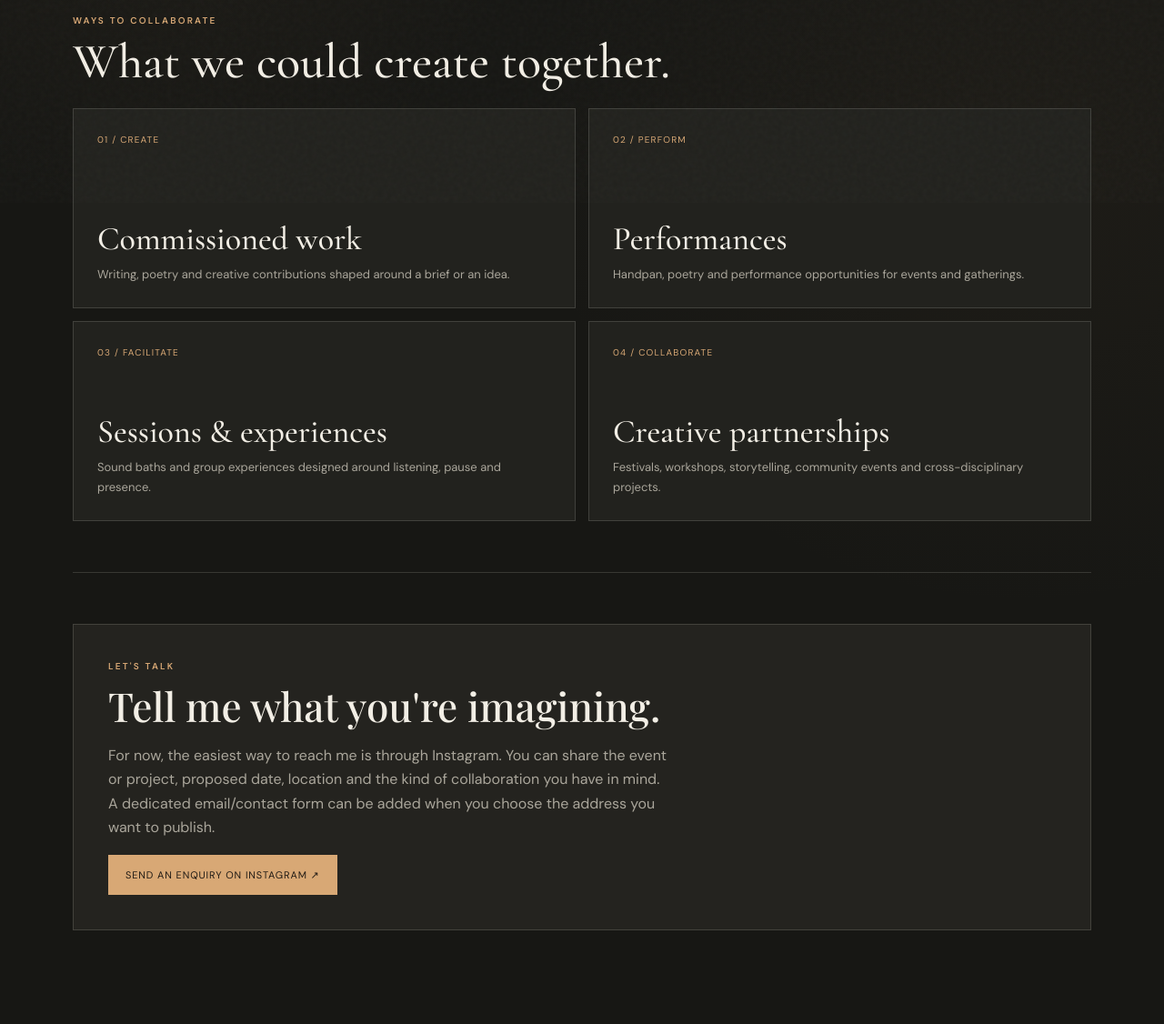
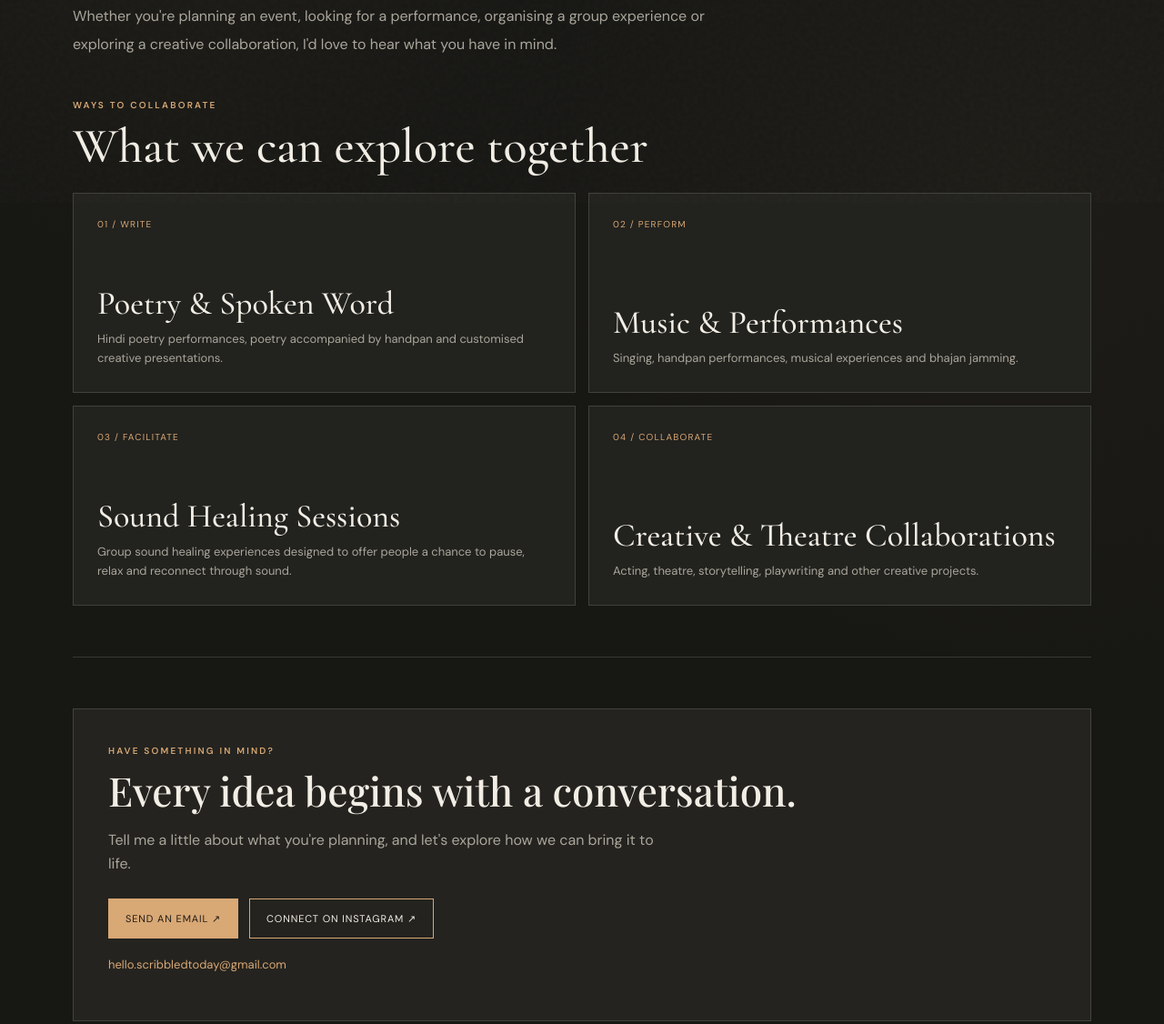
Before and after one commit to scribbledtoday/scribbledtoday-website, an Astro site: page /work-with-me in a window 1280 px wide. Shown: the part 577-1703 px from the top of the page at 91% size. Built offline with nearby package versions, Linux system fonts and the light colour scheme; Astro itself is replaced by a stand-in of ours; a web font is replaced by a local one.

Commit message:
Publish approved Work With Me page and email contact

```diff
--- a/src/pages/work-with-me/index.astro
+++ b/src/pages/work-with-me/index.astro
@@ -1,14 +1,23 @@
 ---
 import SiteLayout from "../../layouts/SiteLayout.astro";
 const instagram = "https://www.instagram.com/scribbledtoday/";
+const email = "hello.scribbledtoday@gmail.com";
 ---
 <SiteLayout title="Work With Me, ScribbledToday" description="Enquiries for commissioned creative work, performances, sound sessions and collaborations.">
-  <main><div class="page-hero"><div class="eyebrow">For organisers · Curators · Collaborators</div><h1>Have a thought, a brief or an <em>invitation?</em></h1><p>ScribbledToday is also a space to begin something together. If you are planning an event, looking for a performer or exploring a creative collaboration, let's start a conversation.</p></div>
-  <section class="section"><div class="eyebrow">Ways to collaborate</div><h2 class="section-title">What we could create together.</h2><div class="card-grid">
-    <div class="work-card"><div class="card-meta"><span>01 / Create</span></div><div><h2>Commissioned work</h2><p>Writing, poetry and creative contributions shaped around a brief or an idea.</p></div></div>
-    <div class="work-card"><div class="card-meta"><span>02 / Perform</span></div><div><h2>Performances</h2><p>Handpan, poetry and performance opportunities for events and gatherings.</p></div></div>
-    <div class="work-card"><div class="card-meta"><span>03 / Facilitate</span></div><div><h2>Sessions & experiences</h2><p>Sound baths and group experiences designed around listening, pause and presence.</p></div></div>
-    <div class="work-card"><div class="card-meta"><span>04 / Collaborate</span></div><div><h2>Creative partnerships</h2><p>Festivals, workshops, storytelling, community events and cross-disciplinary projects.</p></div></div>
-  </div></section>
-  <section class="section"><div class="enquiry"><div class="eyebrow">Let's talk</div><h2>Tell me what you're imagining.</h2><p class="muted">For now, the easiest way to reach me is through Instagram. You can share the event or project, proposed date, location and the kind of collaboration you have in mind. A dedicated email/contact form can be added when you choose the address you want to publish.</p><a class="btn primary" href={instagram} target="_blank" rel="noreferrer">Send an enquiry on Instagram ↗</a></div></section></main>
+  <main>
+    <div class="page-hero"><div class="eyebrow">For organisers · Curators · Collaborators</div><h1>Let's create something <em>meaningful together.</em></h1><p>Some creative expressions are meant to be shared, experienced and brought to life together.</p></div>
+    <section class="section"><p class="muted intro">Whether you're planning an event, looking for a performance, organising a group experience or exploring a creative collaboration, I'd love to hear what you have in mind.</p>
+      <div class="eyebrow">Ways to collaborate</div><h2 class="section-title">What we can explore together</h2>
+      <div class="card-grid">
+        <article class="work-card"><div class="card-meta"><span>01 / Write</span></div><div><h2>Poetry & Spoken Word</h2><p>Hindi poetry performances, poetry accompanied by handpan and customised creative presentations.</p></div></article>
+        <article class="work-card"><div class="card-meta"><span>02 / Perform</span></div><div><h2>Music & Performances</h2><p>Singing, handpan performances, musical experiences and bhajan jamming.</p></div></article>
+        <article class="work-card"><div class="card-meta"><span>03 / Facilitate</span></div><div><h2>Sound Healing Sessions</h2><p>Group sound healing experiences designed to offer people a chance to pause, relax and reconnect through sound.</p></div></article>
+        <article class="work-card"><div class="card-meta"><span>04 / Collaborate</span></div><div><h2>Creative & Theatre Collaborations</h2><p>Acting, theatre, storytelling, playwriting and other creative projects.</p></div></article>
+      </div>
+    </section>
+    <section class="section"><div class="enquiry"><div class="eyebrow">Have something in mind?</div><h2>Every idea begins with a conversation.</h2><p>Tell me a little about what you're planning, and let's explore how we can bring it to life.</p><div class="contact-actions"><a class="btn primary" href={`mailto:${email}`}>Send an Email ↗</a><a class="btn" href={instagram} target="_blank" rel="noreferrer">Connect on Instagram ↗</a></div><p class="contact-email"><a href={`mailto:${email}`}>{email}</a></p></div></section>
+  </main>
 </SiteLayout>
+<style>
+.intro{font-size:16px;line-height:1.9;max-width:760px;margin-bottom:44px}.contact-actions{display:flex;gap:12px;flex-wrap:wrap;margin-top:24px}.contact-email{font-size:13px;margin-top:18px}.contact-email a{color:var(--accent)}@media(max-width:600px){.contact-actions .btn{width:100%}}
+</style>
```
